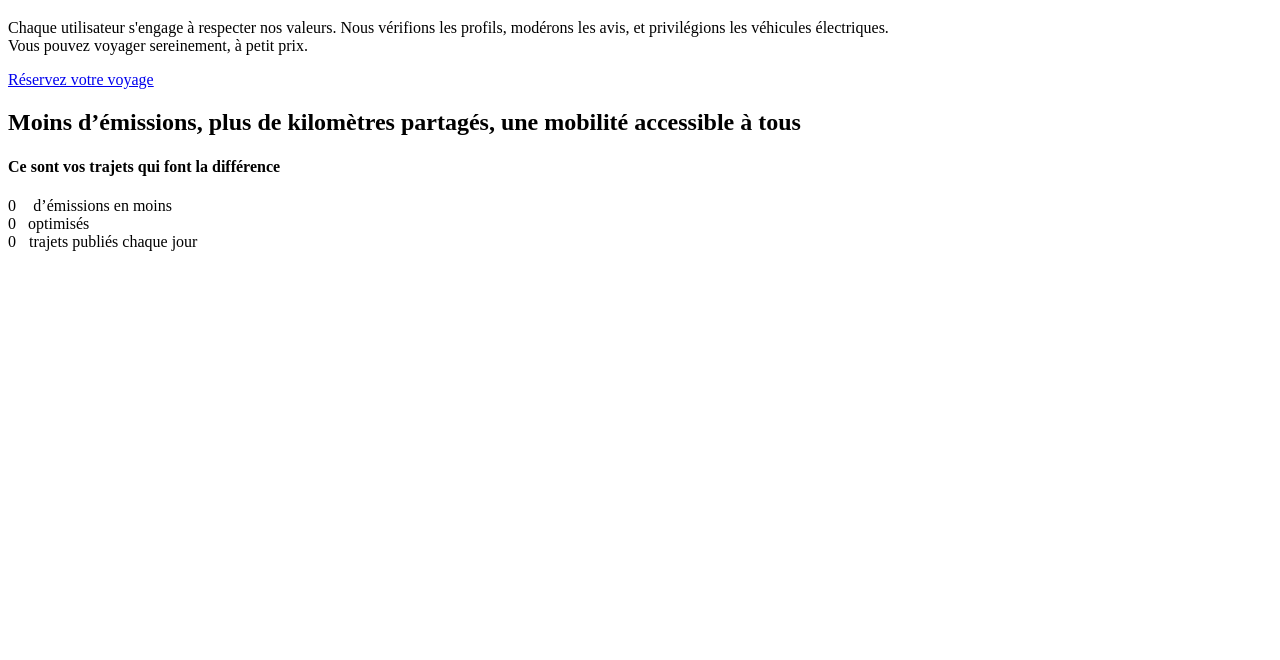
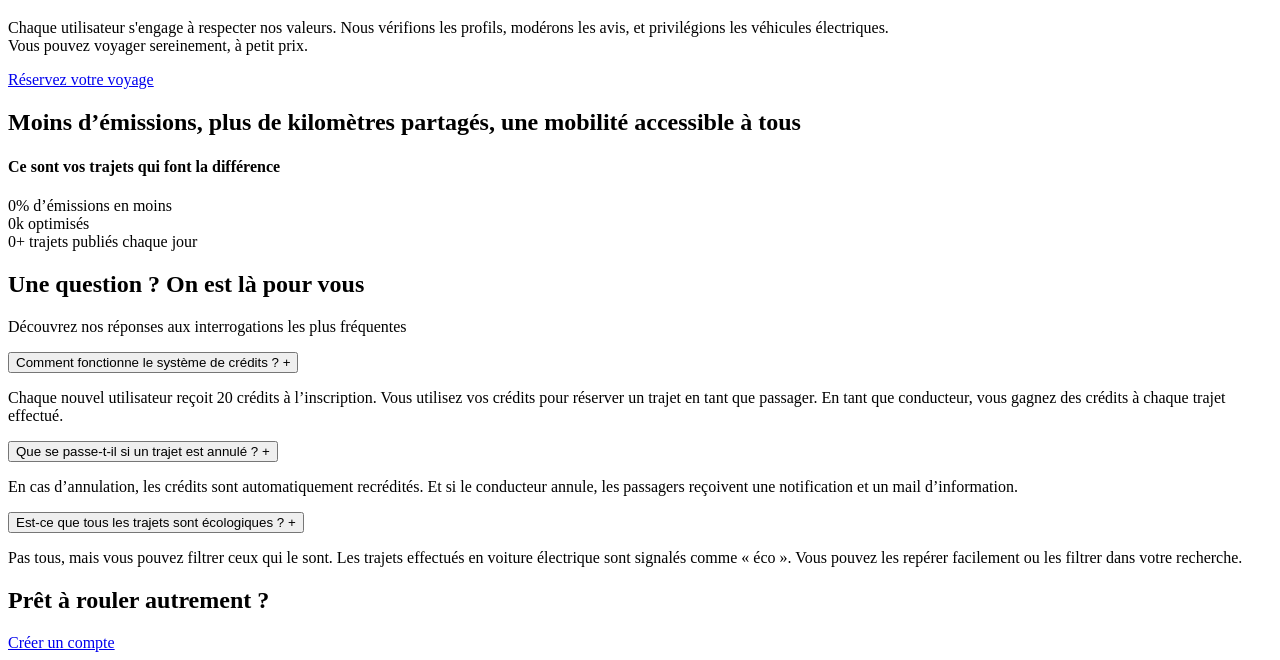
Before and after one commit to zhoche/EcoRideProject, a PHP site: page /app/home/home.component.html in a window 1280 px wide. Shown: the part 3941-4601 px from the top of the page. Before the commit the page ends 4192 px from the top, so only its background shows below. Run offline with PHP 8.4, Linux system fonts and the light colour scheme; grey boxes are pictures that could not be loaded.

Commit message:
FAQ section OK

```diff
--- a/src/app/home/home.component.html
+++ b/src/app/home/home.component.html
@@ -123,22 +123,68 @@
 
     <div class="impact-stats">
       <div class="impact-stat">
-        <span class="impact-value" data-target="24">0<span style="color: white; font-weight: 400;">%</span></span>
-        <!-- <p class="impact-value" data-target="24">24<span style="color: white; font-weight: 400;">%</span></p> -->
+        <span class="impact-value" data-target="24">0%</span>
         <span class="impact-label">d’émissions en moins</span>
       </div>
 
       <div class="impact-stat">
-        <span class="impact-value" data-target="180">0<span style="color: white; font-weight: 400;">k</span></span>
-        <!-- <p class="impact-value" data-target="180">180<span style="color: white; font-weight: 400;">k</span></p> -->
+        <span class="impact-value" data-target="180">0k</span>
         <span class="impact-label">optimisés</span>
       </div>
 
       <div class="impact-stat">
-        <span class="impact-value" data-target="100">0<span style="color: white; font-weight: 400;">+</span></span>
-        <!-- <p class="impact-value" data-target="100">100<span style="color: white; font-weight: 400;">+</span></p> -->
+        <span class="impact-value" data-target="100">0+</span>
         <span class="impact-label">trajets publiés chaque jour</span>
       </div>
     </div>
   </div>
 </section>
+
+
+
+
+
+<!-- FAQ SECTION -->
+<section class="faq-section">
+  <div class="faq-wrapper">
+    <div class="faq-header">
+      <h2>Une question ? On est là pour vous</h2>
+      <p>Découvrez nos réponses aux interrogations les plus fréquentes</p>
+    </div>
+
+    <div class="faq-item">
+      <button class="faq-toggle">
+        <span class="faq-question">Comment fonctionne le système de crédits ?</span>
+        <span class="faq-icon">+</span>
+      </button>
+      <div class="faq-answer">
+        <p>Chaque nouvel utilisateur reçoit 20 crédits à l’inscription. Vous utilisez vos crédits pour réserver un trajet en tant que passager. En tant que conducteur, vous gagnez des crédits à chaque trajet effectué.</p>
+      </div>
+    </div>
+
+    <div class="faq-item">
+      <button class="faq-toggle">
+        <span class="faq-question">Que se passe-t-il si un trajet est annulé ?</span>
+        <span class="faq-icon">+</span>
+      </button>
+      <div class="faq-answer">
+        <p>En cas d’annulation, les crédits sont automatiquement recrédités. Et si le conducteur annule, les passagers reçoivent une notification et un mail d’information.</p>
+      </div>
+    </div>
+
+    <div class="faq-item">
+      <button class="faq-toggle">
+        <span class="faq-question">Est-ce que tous les trajets sont écologiques ?</span>
+        <span class="faq-icon">+</span>
+      </button>
+      <div class="faq-answer">
+        <p>Pas tous, mais vous pouvez filtrer ceux qui le sont. Les trajets effectués en voiture électrique sont signalés comme « éco ». Vous pouvez les repérer facilement ou les filtrer dans votre recherche.</p>
+      </div>
+    </div>
+
+    <div class="faq-cta">
+      <h2>Prêt à rouler autrement ?</h2>
+      <a class="btn btn-filled" href="#">Créer un compte</a>
+    </div>
+  </div>
+</section>
--- a/src/app/search-bar/search-bar.component.scss
+++ b/src/app/search-bar/search-bar.component.scss
@@ -42,7 +42,7 @@
     gap: $spacing-xs;
     border: 1px solid $color-secondary-6;
     border-radius: $radius-full;
-    padding: $spacing-xs $spacing-md;
+    padding: 0.8rem $spacing-md;
     background-color: #fff;
     flex: 1;
 
@@ -65,7 +65,7 @@
   .search-button {
     @extend .btn;
     @extend .btn-filled;
-    padding: $spacing-sm $spacing-lg;
+    padding: 0.8 $spacing-lg;
     white-space: nowrap;
 
     @include respond-to(md) {
--- a/src/styles.scss
+++ b/src/styles.scss
@@ -119,7 +119,7 @@
 // BOUTONS
 .btn {
   display: inline-block;
-  padding: $spacing-sm $spacing-lg;
+  padding: 0.8rem 1.8rem;
   border-radius: $radius-full;
   font-weight: 600;
   font-size: 1rem;
```
Also changed, not shown: src/app/home/home.component.scss (+120 -2 lines), src/app/home/home.component.ts (+13 -0 lines).
